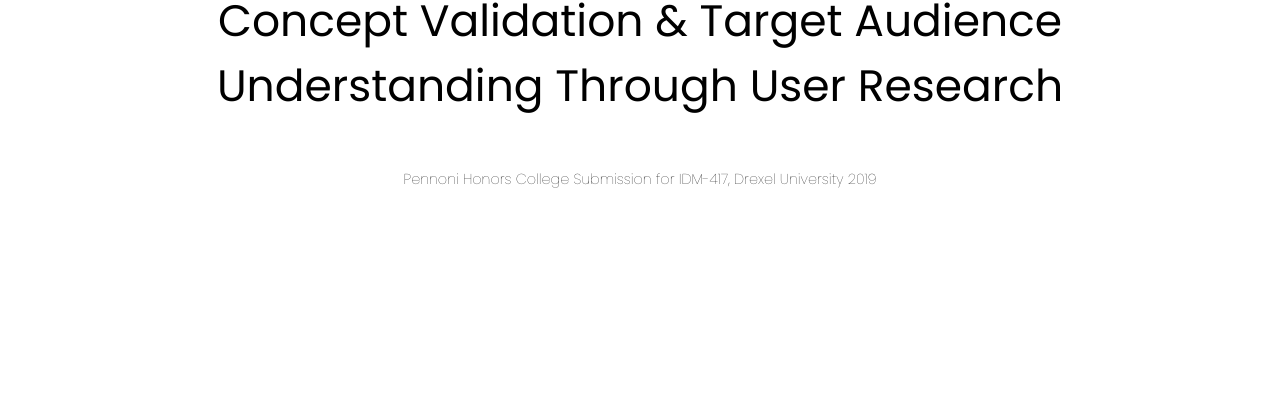
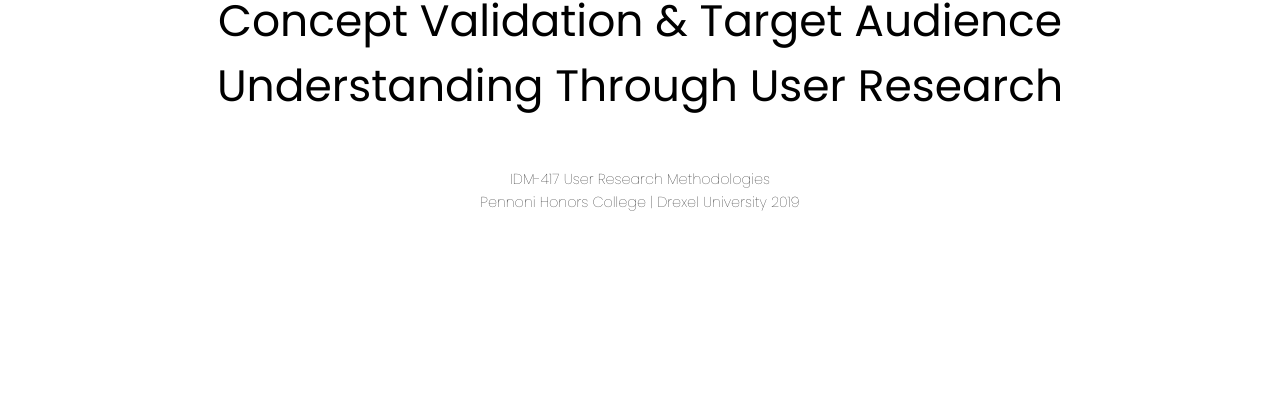
Before and after one commit to MikeCarbone/PlutoUserMethodologies, a React app: page / in a window 1280 px wide. Shown: the part 392-800 px from the top of the page. Built offline with nearby package versions, Linux system fonts and the light colour scheme.

Commit message:
:fire: Updates small things

```diff
--- a/public/index.html
+++ b/public/index.html
@@ -5,7 +5,8 @@
 	<meta charset="UTF-8">
 	<meta name="viewport" content="width=device-width, initial-scale=1.0">
 	<meta http-equiv="X-UA-Compatible" content="ie=edge">
-	<title>Pluto Methodologies</title>
+	<title>Pluto 417</title>
+	<meta name="description" content="Created for IDM-417 User Research Methodologies of Drexel University, in conjunction with Pennoni Honors College." >
 	<link href="https://fonts.googleapis.com/css?family=Poppins:100,400,700&display=swap" rel="stylesheet">
 </head>
 
--- a/src/components/App.js
+++ b/src/components/App.js
@@ -33,7 +33,8 @@ const present = () => (
         <div className="piece">
             <img draggable="false" className="logo" src="./media/plutoLogo.png" alt="Pluto" />
             <h2 className="subtitle">Concept Validation & Target Audience Understanding Through User Research</h2>
-            <p className="copy title-copy">Pennoni Honors College Submission for IDM-417, Drexel University 2019</p>
+            <p className="copy title-copy">IDM-417 User Research Methodologies</p>
+            <p className="copy title-copy">Pennoni Honors College | Drexel University 2019</p>
         </div>
         <div id="background" className="piece">
             <h1 className="title">Background</h1>
@@ -384,7 +385,8 @@ const present = () => (
         </div>
         <footer>
             <p>Created by <a href="https://twitter.com/carbnology">Mike Carbone</a></p>
-            <p>Pennoni Honors College Submission for IDM-417, Drexel University 2019</p>
+            <p>IDM-417 User Research Methodologies</p>
+            <p>Pennoni Honors College | Drexel University 2019</p>
         </footer>
     </>
 );
--- a/src/styles.css
+++ b/src/styles.css
@@ -80,7 +80,7 @@ footer a {
 .subtitle {
     font-size: 2.75rem;
     font-weight: normal;
-    margin: 0 auto;
+    margin: 0 auto 50px auto;
     text-align: center;
     width: 80%;
 }
@@ -96,7 +96,7 @@ footer a {
 .title-copy {
     font-size: .9rem;
     text-align: center;
-    margin: 50px auto 0 auto;
+    margin: 0px auto 0 auto;
 }
 
 .stat-copy {
```
